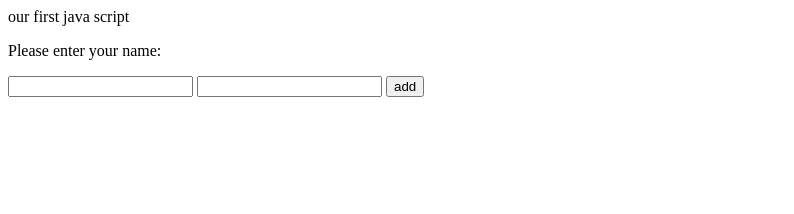
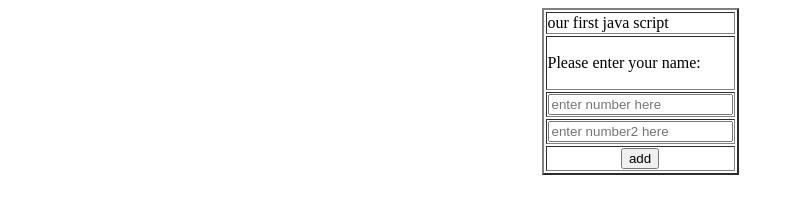
Before and after one commit to bazimya/javascript, a plain HTML site: page index.html in a window 1280 px wide. Shown: the whole page, without its empty margins (0-794 px from the left). Drawn offline with Linux system fonts and the light colour scheme.

Commit message:
addition index

```diff
--- a/index.html
+++ b/index.html
@@ -4,11 +4,41 @@
 	<title>javascript</title>
 </head>
 <body>
-	<h>our first java script </h>
-<p id="ex"> Please enter your name: </p>
-<input id="number1" type="number">
-<input id="number2" type="number">
-<button id="add">add</button>
+
+	<form>
+		<table align="center" border="2">
+			<tr>
+				<td>
+					<h>our first java script </h>
+				</td>
+			</tr>
+			<tr>
+				<td>
+					<p id="ex"> Please enter your name: </p>
+				</td>
+			</tr>
+
+
+			<tr>
+				<td>
+					<input id="number1" type="number" placeholder="enter number here"><br>
+				</td>
+			</tr>
+			<tr>
+				<td>
+					<input id="number2" type="number" placeholder="enter number2 here"><br>
+				</td>
+			</tr>
+			<tr>
+				<td align="center">
+					<button id="add">add</button>
+				</td>
+			</tr>
+
+
+	</table>
+</form>
+
 <script type="text/javascript" src="./scripts.js">
 
 </script>
```
